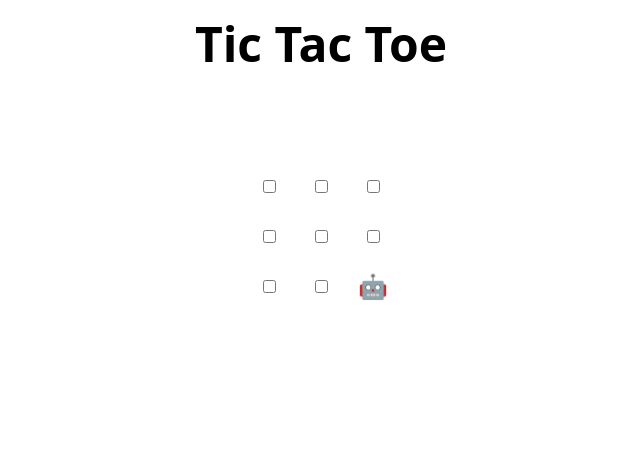
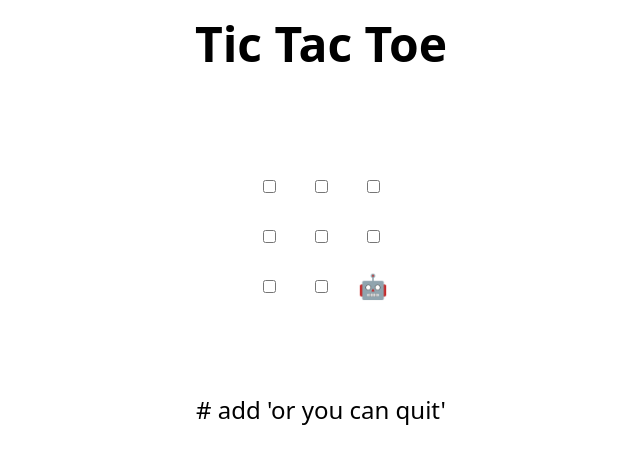
Before and after one commit to DKranzMAT/skills-review-pull-requests, a plain HTML site: page index.html in a window 1280 px wide. Shown: the whole page, without its empty margins (319-959 px from the left). Drawn offline with Linux system fonts and the light colour scheme.

Commit message:
Update index.html
Just a suggestion

```diff
--- a/index.html
+++ b/index.html
@@ -48,7 +48,7 @@
 </table>
 
 <h2 hidden>Game over, refresh to play again 🧑‍💻 🤖!</h2>
-
+# add 'or you can quit'
 <script>
   // Initialization
   const boxes = Array.from(document.querySelectorAll("td"));
```
